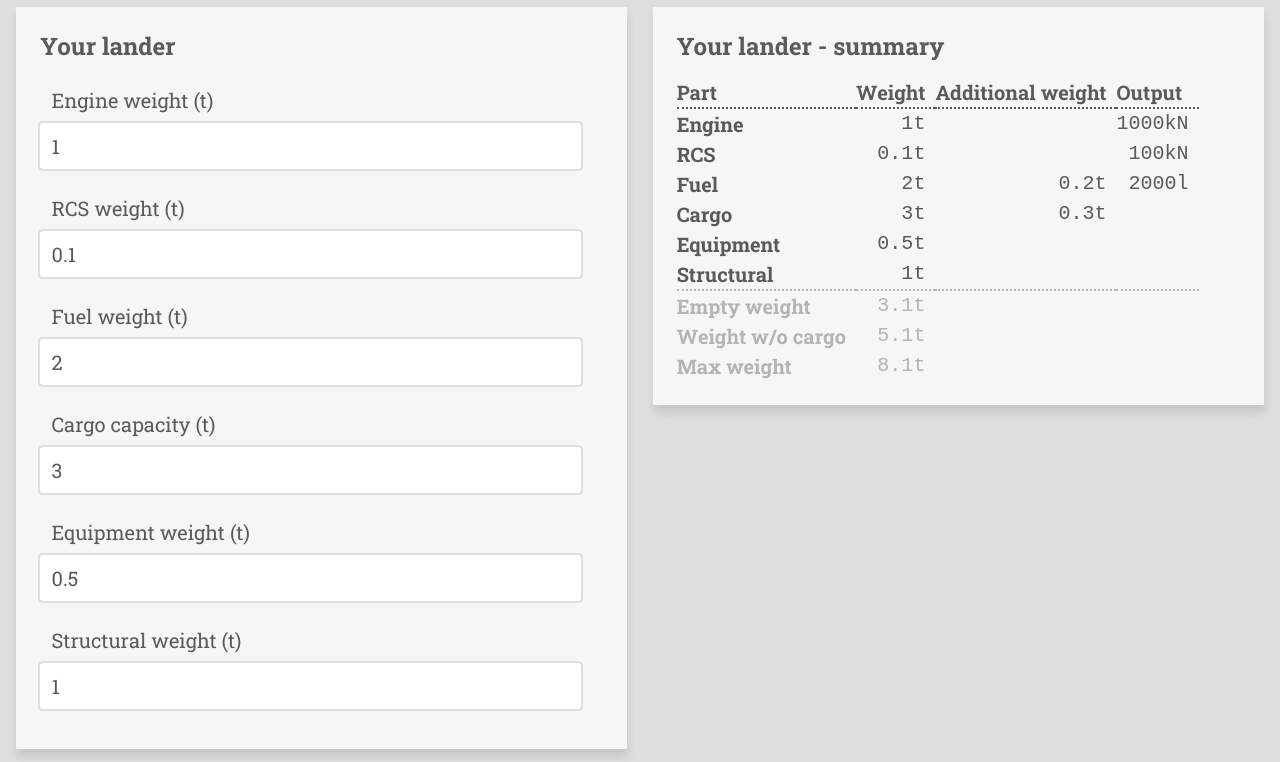
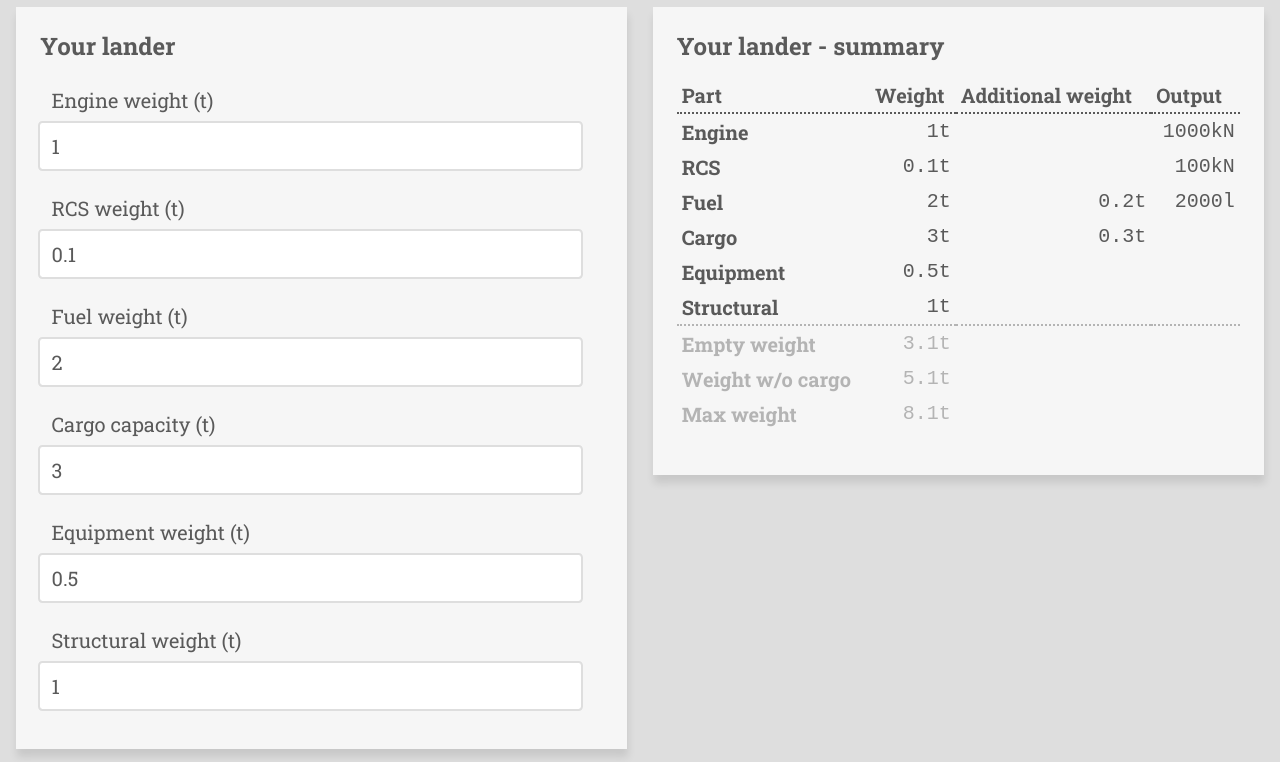
Before and after one commit to fboes/webapp-boilerplate, a plain HTML site: page index.html in a window 1280 px wide. Shown: the part 73-835 px from the top of the page. Drawn offline with nearby package versions, Linux system fonts and the light colour scheme.

Commit message:
Improved table styling

```diff
--- a/sass/_screen.scss
+++ b/sass/_screen.scss
@@ -20,6 +20,8 @@ ul {
 	}
 }
 table {
+	width:100%;
+	margin-bottom:1em;
 	thead {
 		border-bottom:$base-unit/8 dotted;
 	}
@@ -28,7 +30,7 @@ table {
 		color: $color-grey-dark;
 	}
 	td, th {
-		padding-right:0.5em;
+		padding:0.125em 0.25em;
 		&.number {
 			text-align:right;
 			font-family: $font-family-fixed;
```
Also changed, not shown: css/styles.css.
